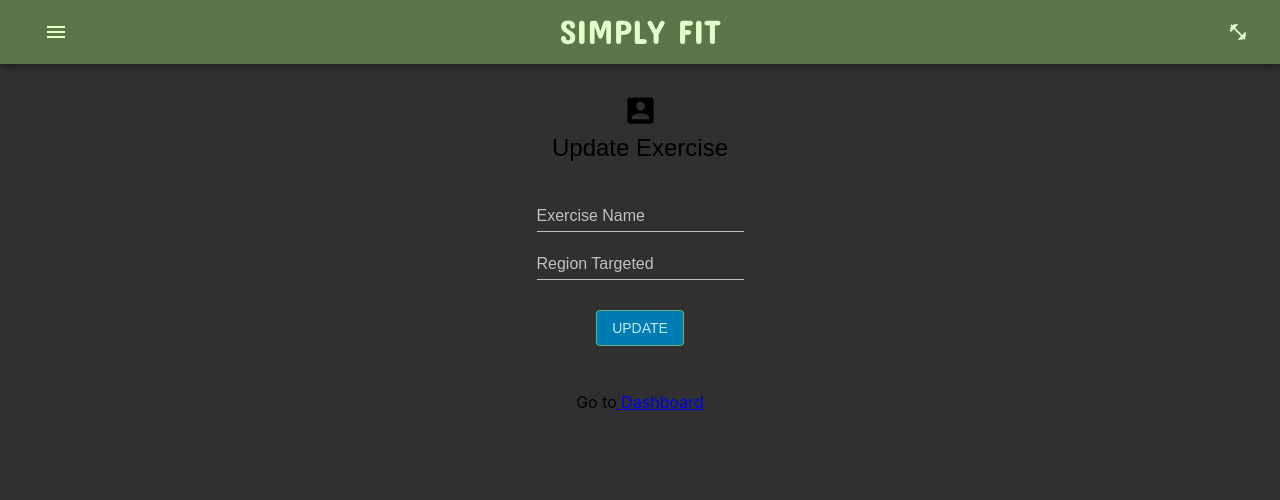
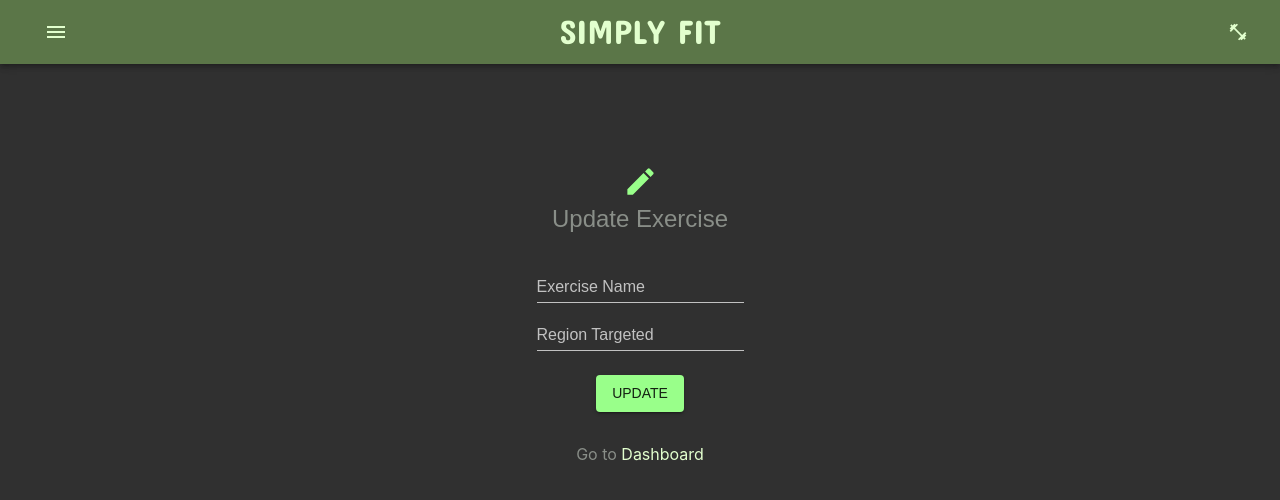
Before and after one commit to bw-wlj-2/Frontend, a React (Create React App) app in the folder my-app/: page /editExercises/1 in a window 1280 px wide. Shown: the top 500 px of the page. Built offline with nearby package versions, Linux system fonts and the light colour scheme; no server answers; a web font is replaced by a local one.

Commit message:
update styles on components, theme colors
Co-authored-by: David Pok david.pok@gmail.com

```diff
--- a/my-app/src/App.css
+++ b/my-app/src/App.css
@@ -1,5 +1,6 @@
 .App {
   text-align: center;
   background-color: #303030;
-  height: 100vh;
+  min-height: 100vh;
+
 }
--- a/my-app/src/App.js
+++ b/my-app/src/App.js
@@ -21,10 +21,10 @@ function App() {
         palette: {
           type: "dark",
           primary: {
-            main: "#DDD06A"
+            main: "#99FF8A"
           },
           secondary: {
-            main: "#5B7648"
+            main: "#24B30E"
           }
         },
         typography: {
--- a/my-app/src/components/AddExercise.js
+++ b/my-app/src/components/AddExercise.js
@@ -7,15 +7,20 @@ import AccountBoxIcon from "@material-ui/icons/AccountBox";
 import Typography from "@material-ui/core/Typography";
 import { createExercise } from "../actions/UserActions/CreateExercise.js";
 import { connect } from "react-redux";
+import PostAddIcon from "@material-ui/icons/PostAdd";
 
 const useStyles = makeStyles(theme => ({
+  container: {
+    margin: 100,
+    color: "#898E88"
+  },
+  addIcon: {
+    color: "#99FF8A"
+  },
   contButton: {
-    margin: 30,
-    backgroundColor: "#007CB2",
-    color: "#BFECFF",
-
+    margin: theme.spacing(3, 0, 2),
     "&:hover": {
-      backgroundColor: "#BFECFF",
+      backgroundColor: "#CCFFC4",
       color: "#007CB2"
     }
   },
@@ -24,6 +29,14 @@ const useStyles = makeStyles(theme => ({
   },
   linkBut: {
     textDecoration: "none"
+  },
+
+  linkText: {
+    color: "#E2FFCE",
+    textDecoration: "none",
+    "&:hover": {
+      textDecoration: "underline"
+    }
   }
 }));
 const AddExercise = props => {
@@ -47,8 +60,8 @@ const AddExercise = props => {
   };
 
   return (
-    <div className="box">
-      <AccountBoxIcon fontSize="large" />
+    <div className={classes.container}>
+      <PostAddIcon className={classes.addIcon} fontSize="large" />
       <Typography component="h2" variant="h5">
         Add New Exercise
       </Typography>
@@ -74,7 +87,7 @@ const AddExercise = props => {
           <div>
             <Button
               className={classes.contButton}
-              variant="outlined"
+              variant="contained"
               color="primary"
               type="submit"
             >
@@ -82,7 +95,7 @@ const AddExercise = props => {
             </Button>
 
             <p>
-              Go to<Link to="/dashboard"> Dashboard</Link>
+              Go to<Link className={classes.linkText} to="/dashboard"> Dashboard</Link>
             </p>
           </div>
         </form>
@@ -94,7 +107,4 @@ const mapStateToProps = state => {
   return state;
 };
 
-export default connect(
-  mapStateToProps,
-  { createExercise }
-)(AddExercise);
+export default connect(mapStateToProps, { createExercise })(AddExercise);
--- a/my-app/src/components/EditExercise.js
+++ b/my-app/src/components/EditExercise.js
@@ -5,16 +5,21 @@ import TextField from "@material-ui/core/TextField";
 import Button from "@material-ui/core/Button";
 import AccountBoxIcon from "@material-ui/icons/AccountBox";
 import Typography from "@material-ui/core/Typography";
-import AxiosWithAuth from '../utils/AxiosWithAuth'
+import AxiosWithAuth from '../utils/AxiosWithAuth';
+import EditIcon from '@material-ui/icons/Edit';
 
 const useStyles = makeStyles(theme => ({
+  container:{
+    margin: 100,
+    color: "#898E88"
+  },
+  editIcon:{
+    color: "#99FF8A"
+  },
   contButton: {
-    margin: 30,
-    backgroundColor: "#007CB2",
-    color: "#BFECFF",
-
+    margin: theme.spacing(3, 0, 2),
     "&:hover": {
-      backgroundColor: "#BFECFF",
+      backgroundColor: "#CCFFC4",
       color: "#007CB2"
     }
   },
@@ -23,7 +28,14 @@ const useStyles = makeStyles(theme => ({
   },
   linkBut: {
     textDecoration: "none"
-  }
+  },
+  linkText: {
+    color: "#E2FFCE",
+    textDecoration:"none",
+    "&:hover":{
+      textDecoration:"underline"
+    }
+  },
 }));
 
 const initialValue = {
@@ -65,8 +77,8 @@ const EditExercise = () => {
   }
 
   return (
-    <div className="box">
-      <AccountBoxIcon fontSize="large" />
+    <div className={classes.container}>
+      <EditIcon className={classes.editIcon} fontSize="large" />
       <Typography component="h2" variant="h5">
         Update Exercise
       </Typography>
@@ -100,18 +112,18 @@ const EditExercise = () => {
             value={exer.date}
           /> */}
         <div>
-          <Link to={`/exercises/${id}`}>
+          <Link className={classes.linkBut} to={`/exercises/${id}`}>
             <Button
               onClick={handleSubmit}
               className={classes.contButton}
-              variant="outlined"
+              variant="contained"
               color="primary"
             >
               Update
             </Button>
           </Link>
           <p>
-            Go to<Link to="/dashboard"> Dashboard</Link>
+            Go to <Link className={classes.linkText} to="/dashboard"> Dashboard</Link>
           </p>
         </div>
       </div>
--- a/my-app/src/components/EditProfilePage.js
+++ b/my-app/src/components/EditProfilePage.js
@@ -7,13 +7,17 @@ import AccountBoxIcon from "@material-ui/icons/AccountBox";
 import Typography from "@material-ui/core/Typography";
 
 const useStyles = makeStyles(theme => ({
+  container:{
+    margin: 100,
+    color: "#898E88"
+  },
+  editProIcon:{
+    color: "#99FF8A"
+  },
   contButton: {
-    margin: 30,
-    // backgroundColor: "#007CB2",
-    color: "#BFECFF",
-
+    margin: theme.spacing(3, 0, 2),
     "&:hover": {
-      backgroundColor: "#BFECFF",
+      backgroundColor: "#CCFFC4",
       color: "#007CB2"
     }
   },
@@ -22,14 +26,21 @@ const useStyles = makeStyles(theme => ({
   },
   linkBut: {
     textDecoration: "none"
-  }
+  },
+  linkText: {
+    color: "#E2FFCE",
+    textDecoration:"none",
+    "&:hover":{
+      textDecoration:"underline"
+    }
+  },
 }));
 const EditProfilePage = () => {
   const classes = useStyles();
 
   return (
-    <div className="box">
-      <AccountBoxIcon fontSize="large" />
+    <div className={classes.container}>
+      <AccountBoxIcon className={classes.editProIcon} fontSize="large" />
       <Typography component="h2" variant="h5">
         Edit Profile
       </Typography>
@@ -55,7 +66,7 @@ const EditProfilePage = () => {
             </Button>
           </Link>
           <p>
-            Go Back <Link to="/">Home</Link>
+            Go Back <Link className={classes.linkText} to="/">Home</Link>
           </p>
         </div>
       </div>
--- a/my-app/src/components/ExCard.js
+++ b/my-app/src/components/ExCard.js
@@ -26,7 +26,8 @@ const useStyles = makeStyles(theme => ({
   card: {
     height: "100%",
     display: "flex",
-    flexDirection: "column"
+    flexDirection: "column",
+    border: "1px solid #5B7648"
   },
   cardMedia: {
     paddingTop: "56.25%" // 16:9
@@ -42,12 +43,17 @@ const useStyles = makeStyles(theme => ({
     textDecoration: "none",
   },
   cardBut: {
+    color: '#79FF60',
     "&:hover": {
       color: "#E2FFCE"
     }
   },
   cardActs: {
     margin: "auto"
+  },
+  titleText:{
+    color: "#E2FFCE",
+    backgroundColor: "#5B7648",
   }
 }));
 
@@ -58,10 +64,11 @@ const ExCard = ({ ex }) => {
     <Grid item key={ex.id} xs={12} sm={6} md={4}>
       <Card className={classes.card}>
         <CardContent className={classes.cardContent}>
-          <Typography gutterBottom variant="h5" component="h2">
+          <Typography className={classes.titleText} gutterBottom variant="h5" component="h2">
             {ex.name}
           </Typography>
           <Typography>Region: {ex.region}</Typography>
+
         </CardContent>
         <CardActions className={classes.cardActs}>
           <Link className={classes.linkBut} to={`/exercises/${ex.id}`}>
--- a/my-app/src/components/Login.js
+++ b/my-app/src/components/Login.js
@@ -28,13 +28,12 @@ const useStyles = makeStyles(theme => ({
     display: "flex",
     flexDirection: "column",
     alignItems: "center",
-    color: "#898E88"
+    color: "#898E88",
   },
-  contButton: {
+  logButton: {
     margin: theme.spacing(3, 0, 2),
-
     "&:hover": {
-      backgroundColor: "#BFECFF",
+      backgroundColor: "#CCFFC4",
       color: "#007CB2"
     }
   },
@@ -52,7 +51,14 @@ const useStyles = makeStyles(theme => ({
   },
   input: {
     color: "white"
-  }
+  },
+  linkText: {
+    color: "#E2FFCE",
+    textDecoration:"none",
+    "&:hover":{
+      textDecoration:"underline"
+    }
+  },
 }));
 
 // const useStyles = makeStyles(theme => ({
@@ -192,7 +198,7 @@ const Login = props => {
           <div>
             {/* <Link className={classes.linkBut} to="/dashboard"> */}
             <Button
-              className={classes.contButton}
+              className={classes.logButton}
               variant="contained"
               color="primary"
               type="submit"
@@ -203,7 +209,7 @@ const Login = props => {
 
             {/* </Link> */}
             <p>
-              Don't have an account? <Link to="/register">Sign up</Link>
+              Don't have an account? <Link className={classes.linkText} to="/register">Sign up</Link>
             </p>
           </div>
         </form>
--- a/my-app/src/components/NavBar.js
+++ b/my-app/src/components/NavBar.js
@@ -78,9 +78,6 @@ const NavBar = () => {
             <Link className={classes.linkBut} to="/dashboard">
               <MenuItem className={classes.menuItems} onClick={closeMenu}> Dashboard </MenuItem>
             </Link>
-            <Link className={classes.linkBut} to="/exercises">
-              <MenuItem className={classes.menuItems} onClick={closeMenu}> Exercises </MenuItem>
-            </Link>
             <Link className={classes.linkBut} to="/editprofile">
               <MenuItem className={classes.menuItems} onClick={closeMenu}> Edit Profile </MenuItem>
             </Link>
--- a/my-app/src/components/Register.js
+++ b/my-app/src/components/Register.js
@@ -16,7 +16,8 @@ const useStyles = makeStyles(theme => ({
     marginTop: theme.spacing(8),
     display: "flex",
     flexDirection: "column",
-    alignItems: "center"
+    alignItems: "center",
+    color: "#898E88",
   },
   avatar: {
     margin: theme.spacing(1),
@@ -26,17 +27,20 @@ const useStyles = makeStyles(theme => ({
     width: "50%", // Fix IE 11 issue.
     marginTop: theme.spacing(3)
   },
-  contButton: {
+  regButton: {
     marginTop: 25,
-
     "&:hover": {
-      backgroundColor: "#BFECFF",
+      backgroundColor: "#CCFFC4",
       color: "#007CB2"
     }
   },
   linkBut: {
-    textDecoration: "none"
-  },
+    textDecoration: "none",
+    color: "#E2FFCE",
+    "&:hover":{
+        textDecoration:"underline"
+      }
+    },
   warning: {
     color: "#c62828",
     fontSize: "0.8rem",
@@ -138,7 +142,7 @@ const Register = props => {
           <div>
             <Link className={classes.linkBut} to="/Dashboard">
               <Button
-                className={classes.contButton}
+                className={classes.regButton}
                 variant="contained"
                 color="primary"
                 type="submit"
@@ -149,7 +153,7 @@ const Register = props => {
               </Button>
             </Link>
             <p>
-              Already have an account? <Link to="/">Log in</Link>
+              Already have an account? <Link className={classes.linkBut} to="/">Log in</Link>
             </p>
           </div>
 
```
Also changed, not shown: my-app/src/components/Dashboard.js (+20 -4 lines).
